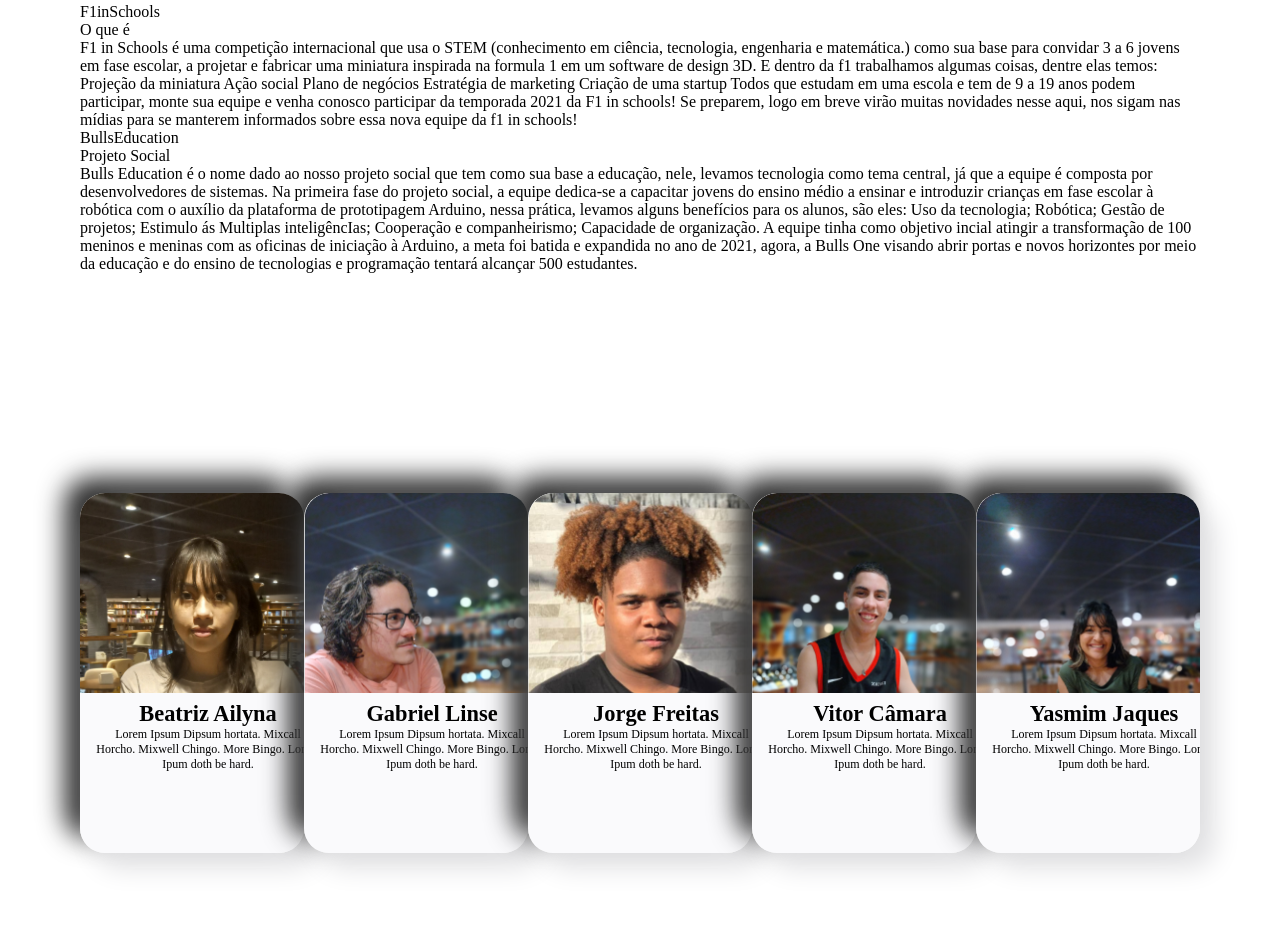
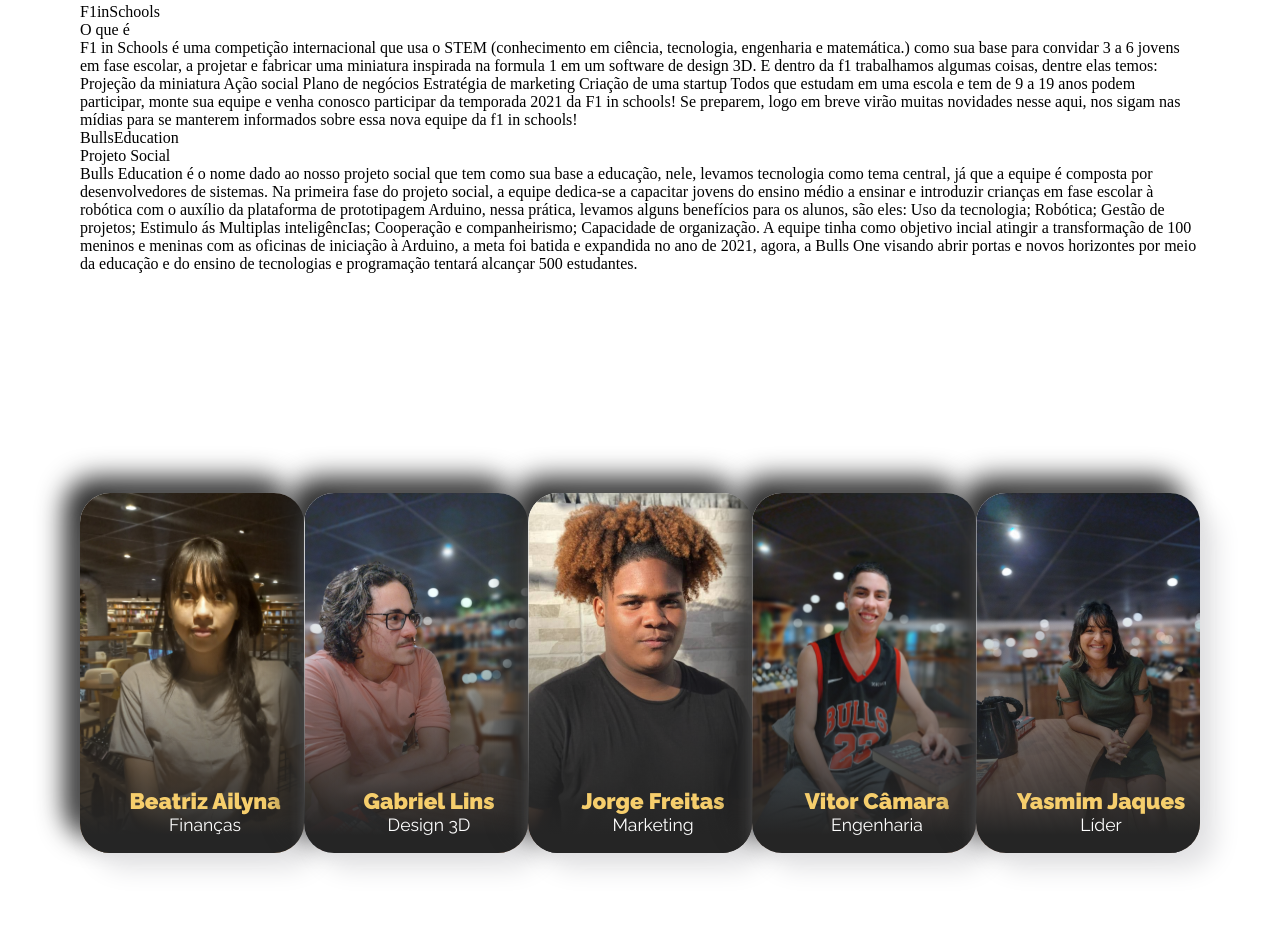
Before and after one commit to jorgelcff/bullssite, a plain HTML site: page index.html in a window 1280 px wide. Shown: the part 797-1736 px from the top of the page. Drawn offline with nearby package versions, Linux system fonts and the light colour scheme; a script that the page names is missing.

Commit message:
Quesm Somos finalizado.

```diff
--- a/index.html
+++ b/index.html
@@ -95,12 +95,13 @@
                           <a href="#">
                             <div class="property-ailyna">
                               <div class="property-image-title">
-                                <h5>Beatriz Ailyna</h6>
+                                <h5>Beatriz Ailyna</h5>
+                                <h6> Finanças </h6>
                               </div>
                             </div></a>
 
                           <div class="property-description">
-                            <h5> Beatriz Ailyna </h5>
+                            <h5> Finanças </h5>
                             <p>Lorem Ipsum Dipsum hortata. Mixcall Horcho. Mixwell Chingo. More Bingo. Lorem Ipum doth be hard.</p>
                           </div>
                         </div>
@@ -109,12 +110,13 @@
                           <a href="#">
                             <div class="property-lins">
                               <div class="property-image-title">
-                                <h5>Gabriel Lins</h6>
+                                <h5>Gabriel Lins</h5>
+                                <h6> Design 3D </h6>
                               </div>
                             </div></a>
 
                           <div class="property-description">
-                            <h5> Gabriel Linse </h5>
+                            <h5> Design 3D </h5>
                             <p>Lorem Ipsum Dipsum hortata. Mixcall Horcho. Mixwell Chingo. More Bingo. Lorem Ipum doth be hard.</p>
                           </div>
                         </div>
@@ -123,12 +125,13 @@
                           <a href="#">
                             <div class="property-jorge">
                               <div class="property-image-title">
-                                <h5>Jorge Freitas</h6>
+                                <h5>Jorge Freitas</h5>
+                                <h6> Marketing </h6>
                               </div>
                             </div></a>
 
                           <div class="property-description">
-                            <h5> Jorge Freitas </h5>
+                            <h5> Marketing </h5>
                             <p>Lorem Ipsum Dipsum hortata. Mixcall Horcho. Mixwell Chingo. More Bingo. Lorem Ipum doth be hard.</p>
                           </div>
                         </div>
@@ -137,12 +140,13 @@
                           <a href="#">
                             <div class="property-vitor">
                               <div class="property-image-title">
-                                <h5>Vitor Câmara</h6>
+                                <h5>Vitor Câmara</h5>
+                                <h6> Engenharia </h6>
                               </div>
                             </div></a>
 
                           <div class="property-description">
-                            <h5> Vitor Câmara </h5>
+                            <h5> Engenharia </h5>
                             <p>Lorem Ipsum Dipsum hortata. Mixcall Horcho. Mixwell Chingo. More Bingo. Lorem Ipum doth be hard.</p>
                           </div>
                         </div>
@@ -151,12 +155,13 @@
                           <a href="#">
                             <div class="property-jaques">
                               <div class="property-image-title">
-                                <h5>Yasmim Jaques</h6>
+                                <h5>Yasmim Jaques</h5>
+                                <h6> Líder </h6>
                               </div>
                             </div></a>
 
                           <div class="property-description">
-                            <h5> Yasmim Jaques </h5>
+                            <h5> Líder </h5>
                             <p>Lorem Ipsum Dipsum hortata. Mixcall Horcho. Mixwell Chingo. More Bingo. Lorem Ipum doth be hard.</p>
                           </div>
                         </div>
--- a/style.css
+++ b/style.css
@@ -82,7 +82,7 @@
 }
 .home .home-content .text-3 span{
     color: #f6ce6c;
-    font-weight: 600;
+    font-weight: 400;
 
 }
 .home .home-content a {
@@ -121,6 +121,14 @@
   font-weight:700;
 }
 
+.quemsomos h6
+{
+  margin:0px;
+  font-size:1.1em;
+  font-weight:400;
+  color: #fff;
+}
+
 .quemsomos p
 {
   font-size:12px;
@@ -152,17 +160,18 @@
   -webkit-transition:all 0.4s cubic-bezier(0.645, 0.045, 0.355, 1);
   -o-transition:all 0.4s cubic-bezier(0.645, 0.045, 0.355, 1);
   transition:all 0.4s cubic-bezier(0.645, 0.045, 0.355, 1);
-  border-radius:25px;
+  border-radius:30px;
   overflow:hidden;
   -webkit-box-shadow:  15px 15px 27px #e1e1e3, -15px -15px 27px #252525;
   box-shadow:  15px 15px 27px #e1e1e3, -15px -15px 27px #252525;
+  font-family: 'Raleway', sans-serif;
 
 }
 
 
 .quemsomos .property-ailyna
 {
-  height: 250px;
+  height: 360px;
   width: 250px;
   padding:1em 2em;
   position:Absolute;
@@ -170,14 +179,14 @@
   -webkit-transition:all 0.4s cubic-bezier(0.645, 0.045, 0.355, 1);
   -o-transition:all 0.4s cubic-bezier(0.645, 0.045, 0.355, 1);
   transition:all 0.4s cubic-bezier(0.645, 0.045, 0.355, 1);
-  background-image:url(image/Beatrix\ Ailyna.jpg);
+  background-image:linear-gradient(to bottom, transparent 30%, #252525 95%), url(image/Beatrix\ Ailyna.jpg);
   background-size:cover;
   background-repeat:no-repeat;
 }
 
 .quemsomos .property-lins
 {
-  height:250px;
+  height:360px;
   width:250px;
   padding:1em 2em;
   position:Absolute;
@@ -185,7 +194,7 @@
   -webkit-transition:all 0.4s cubic-bezier(0.645, 0.045, 0.355, 1);
   -o-transition:all 0.4s cubic-bezier(0.645, 0.045, 0.355, 1);
   transition:all 0.4s cubic-bezier(0.645, 0.045, 0.355, 1);
-  background-image:url(image/Gabriel\ Lins.png);
+  background-image:linear-gradient(to bottom, transparent 30%, #252525 95%), url(image/Gabriel\ Lins.png);
   background-size:cover;
   background-repeat:no-repeat;
 }
@@ -193,7 +202,7 @@
 
 .quemsomos .property-jorge
 {
-  height:250px;
+  height:360px;
   width:250px;
   padding:1em 2em;
   position:Absolute;
@@ -201,7 +210,7 @@
   -webkit-transition:all 0.4s cubic-bezier(0.645, 0.045, 0.355, 1);
   -o-transition:all 0.4s cubic-bezier(0.645, 0.045, 0.355, 1);
   transition:all 0.4s cubic-bezier(0.645, 0.045, 0.355, 1);
-  background-image:url(image/Jorge\ Freitas.png);
+  background-image:linear-gradient(to bottom, transparent 30%, #252525 95%), url(image/Jorge\ Freitas.png);
   background-size:cover;
   background-repeat:no-repeat;
 }
@@ -209,7 +218,7 @@
 
 .quemsomos .property-vitor
 {
-  height:250px;
+  height:360px;
   width:250px;
   padding:1em 2em;
   position:Absolute;
@@ -217,7 +226,7 @@
   -webkit-transition:all 0.4s cubic-bezier(0.645, 0.045, 0.355, 1);
   -o-transition:all 0.4s cubic-bezier(0.645, 0.045, 0.355, 1);
   transition:all 0.4s cubic-bezier(0.645, 0.045, 0.355, 1);
-  background-image:url(image/Vitor\ Câmara.png);
+  background-image:linear-gradient(to bottom, transparent 30%, #252525 95%), url(image/Vitor\ Câmara.png);
   background-size:cover;
   background-repeat:no-repeat;
 }
@@ -225,7 +234,7 @@
 
 .quemsomos .property-jaques
 {
-  height:250px;
+  height:360px;
   width:250px;
   padding:1em 2em;
   position:Absolute;
@@ -233,7 +242,7 @@
   -webkit-transition:all 0.4s cubic-bezier(0.645, 0.045, 0.355, 1);
   -o-transition:all 0.4s cubic-bezier(0.645, 0.045, 0.355, 1);
   transition:all 0.4s cubic-bezier(0.645, 0.045, 0.355, 1);
-  background-image:url(image/Yasmim\ Jaques.png);
+  background-image:linear-gradient(to bottom, transparent 30%, #252525 95%), url(image/Yasmim\ Jaques.png);
   background-size:cover;
   background-repeat:no-repeat;
 }
@@ -243,56 +252,56 @@
 
 .quemsomos .property-description
 {
-  background-color: #FAFAFC;
-  height:10em;
+  background-color: transparent;
+  height:0%;
   width:16em;
   position:absolute;
   bottom:0em;
   -webkit-transition:all 0.4s cubic-bezier(0.645, 0.045, 0.355, 1);
   -o-transition:all 0.4s cubic-bezier(0.645, 0.045, 0.355, 1);
   transition:all 0.4s cubic-bezier(0.645, 0.045, 0.355, 1);
-  padding: 0.5em 1em;
   text-align:center;
+}
+.quemsomos .property-description p
+{
+  padding-top: 5px;
+  color: #fff;
+}
+
+.quemsomos .property-description h5
+{
+  padding-top: 10px;
+  color: #f6ce6c;
 }
 
 /* Property Cards Hover States */
 
 .quemsomos .property-card:hover .property-description
 {
-  height:0em;
-  padding:0px 1em;
+  padding: 0.5em 1em;
+  height:10em;
+  padding:1em;
 }
 .quemsomos .property-card:hover .property-image
 {
   height:18em;
 }
 
-.quemsomos .property-card:hover .property-social-icons
-{
-  background-color:white;
-}
-
-.quemsomos .property-card:hover .property-social-icons:hover
-{
-  background-color:blue;
-  cursor:pointer;
-}
-
-
 .quemsomos .property-image-title
 {
 text-align:center;
 position:Relative;
-top:90%;
-opacity:0;
+top:85%;
+opacity:1;
 transition:all 0.4s cubic-bezier(0.645, 0.045, 0.355, 1) 0.2s;
-color:white;
+color:#f6ce6c;
 font-size:100;
+font-family: 'Raleway', sans-serif;
 }
 
 .quemsomos .property-card:hover .property-image-title
 {
-opacity:1;
+opacity:0;
 }
 
 
```
